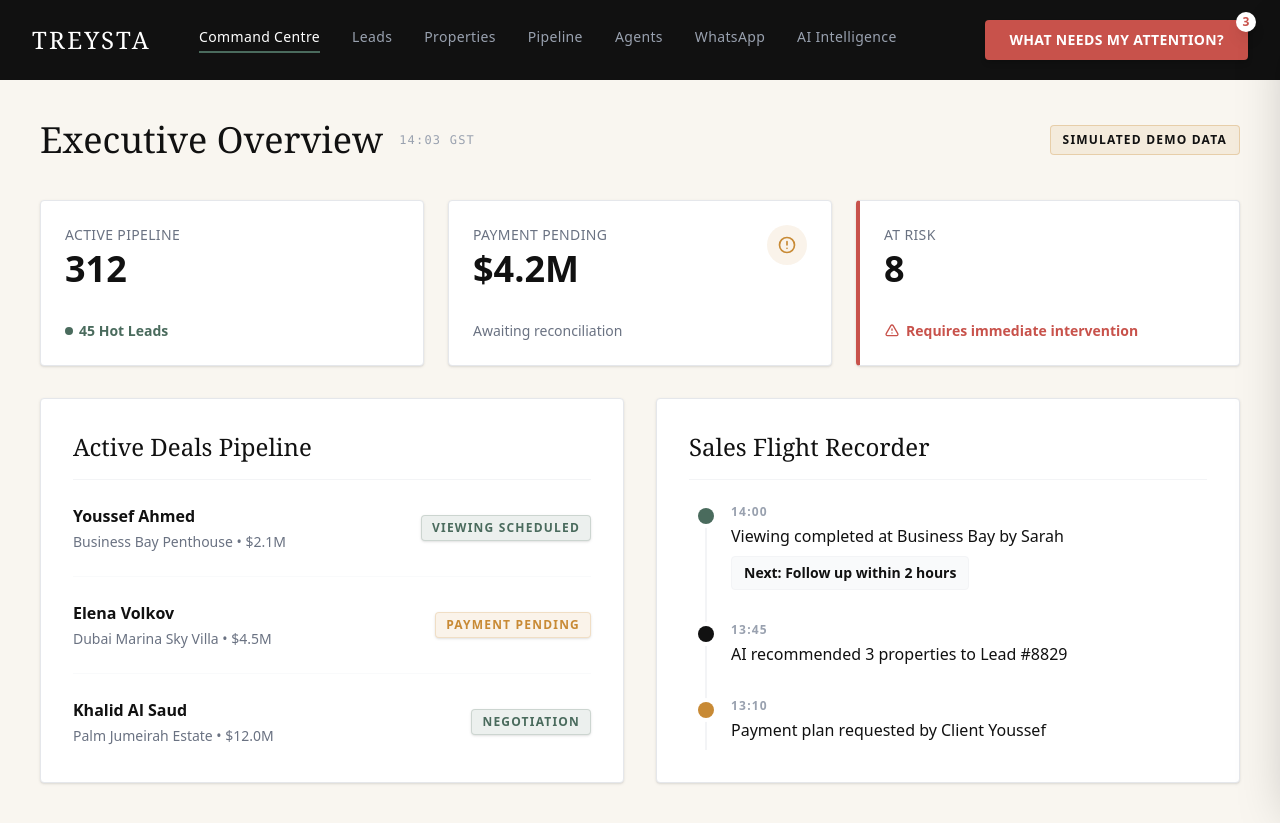
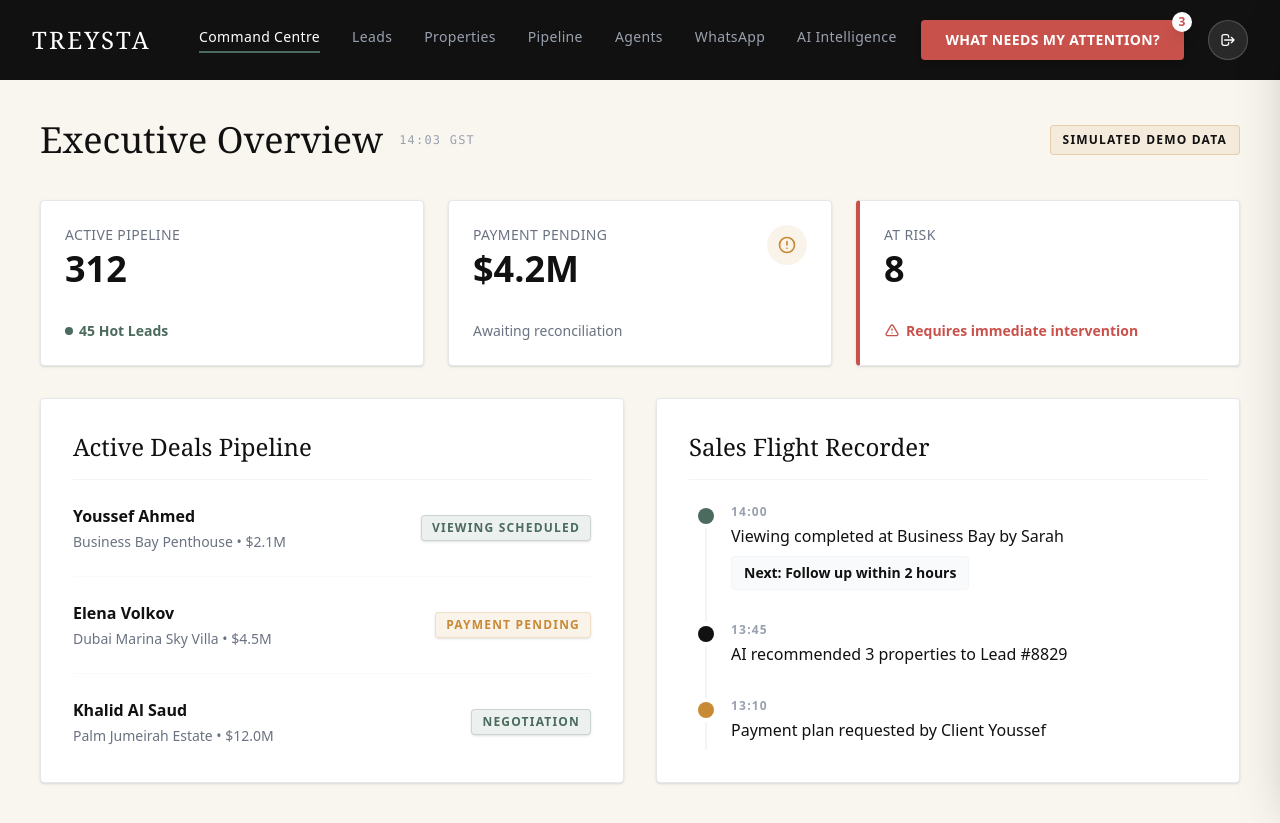
Before and after one commit to Yankyspuffy/treysta-crm, a Next.js app: page / in a window 1280 px wide. Built offline with nearby package versions, Linux system fonts and the light colour scheme.

Commit message:
Add sign out button to navbar

```diff
--- a/src/components/Navbar.tsx
+++ b/src/components/Navbar.tsx
@@ -141,6 +141,14 @@ export default function Navbar() {
               </span>
             )}
           </button>
+
+          <Link
+            href="/login"
+            className="w-10 h-10 flex items-center justify-center rounded-full bg-white/10 hover:bg-white/20 transition-colors border border-white/20"
+            title="Sign Out / Change User"
+          >
+            <svg className="w-4 h-4 text-white" fill="none" viewBox="0 0 24 24" stroke="currentColor" strokeWidth={2}><path strokeLinecap="round" strokeLinejoin="round" d="M17 16l4-4m0 0l-4-4m4 4H7m6 4v1a3 3 0 01-3 3H6a3 3 0 01-3-3V7a3 3 0 013-3h4a3 3 0 013 3v1" /></svg>
+          </Link>
         </div>
       </nav>
 
```
